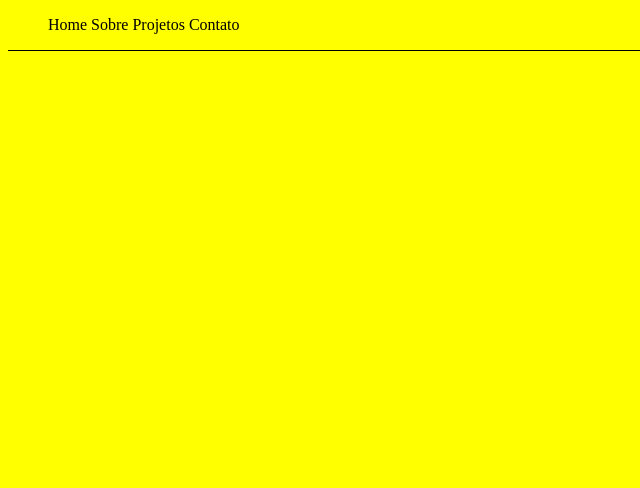
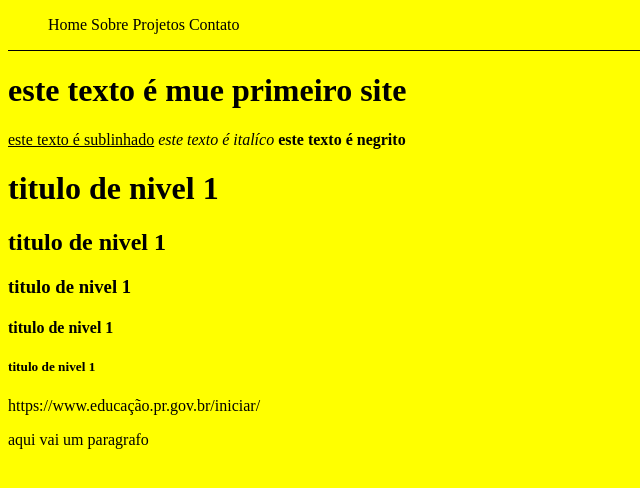
Before and after one commit to Italomarinho/2-mat, a plain HTML site: page INDEX.HTML in a window 1280 px wide. Shown: the whole page, without its empty margins (0-640 px from the left). Drawn offline with Linux system fonts and the light colour scheme.

Commit message:
Update INDEX.HTML

```diff
--- a/INDEX.HTML
+++ b/INDEX.HTML
@@ -28,7 +28,20 @@
             </ul>
         </nav>
     </header>
+<main>
+    <h1>este texto é mue primeiro site</h1>
 
+    <u>este texto é sublinhado</u>
+    <i>este texto é italíco</i>
+    <b>este texto é negrito</b>
+</main>
+<h1>titulo de nivel 1</h1>
+<h2>titulo de nivel 1</h2>
+<h3>titulo de nivel 1</h3>
+<h4>titulo de nivel 1</h4>
+<h5>titulo de nivel 1</h5>
+https://www.educação.pr.gov.br/iniciar/
 
+<p>aqui vai um paragrafo</p>
 </body>
 </html>
```
